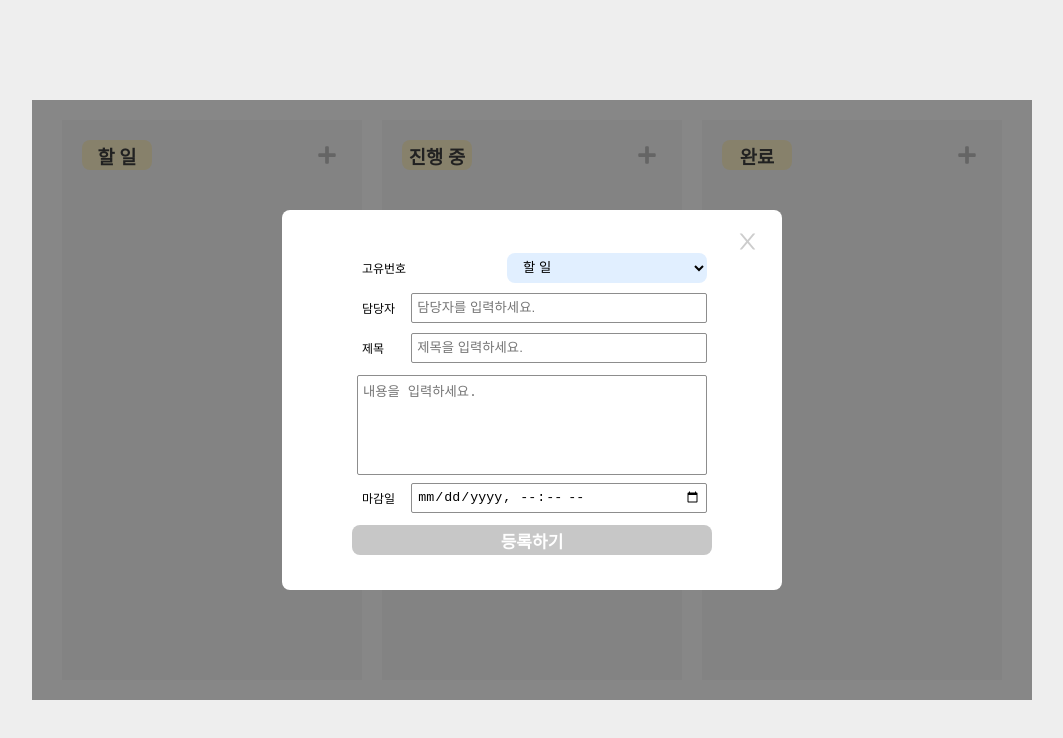
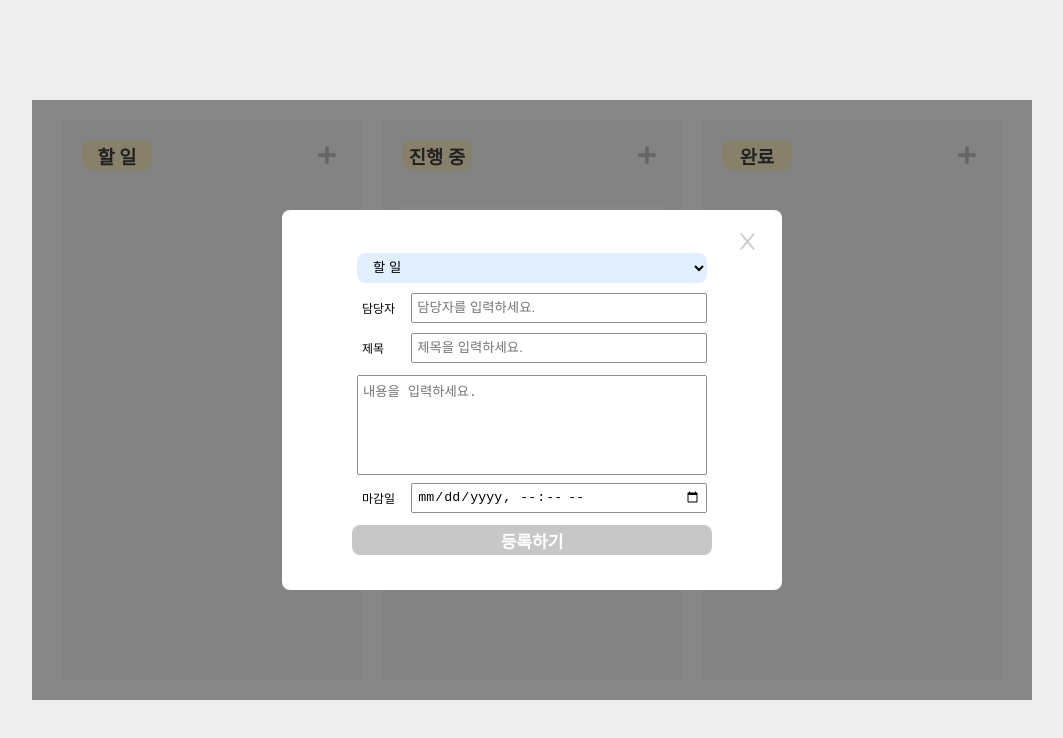
Before and after one commit to ShinjungOh/wanted-pre-onboarding-issue-tracking, a React (Create React App) app: page / in a window 1280 px wide. Both pictures are taken after a click on the element 435 px from the left and 155 px from the top of the page. Shown: the top 738 px of the page, without its empty margins (108-1171 px from the left). Built offline with nearby package versions, Linux system fonts and the light colour scheme.

Commit message:
feat: 이슈 수정 기능 구현

```diff
--- a/src/lib/type/IssueProps.ts
+++ b/src/lib/type/IssueProps.ts
@@ -1,6 +1,6 @@
 export interface IssueProps {
   state: string;
-  id: number;
+  id?: number;
   title: string;
   text: string;
   due: string;
--- a/src/ui/components/issueTracking/IssueCreate.tsx
+++ b/src/ui/components/issueTracking/IssueCreate.tsx
@@ -2,24 +2,36 @@ import React, { useMemo, useState } from 'react';
 import styled, { css } from 'styled-components';
 import { AiOutlineClose } from 'react-icons/ai';
 import { managers } from '../../../lib/dummydata/managerData';
+import { IssueProps } from '../../../lib/type/IssueProps';
+
+const MODAL_TYPE = {
+  CREATE: '등록하기',
+  EDIT: '수정하기',
+};
 
 interface Props {
   isOpen: boolean;
+  modalType: 'CREATE' | 'EDIT';
   isModalOpen: () => void;
   issueStateData: string[];
   selectedState: string;
-  handleChangeSelect: any;
+  issue: IssueProps;
   onSubmit: any;
 }
 
-const IssueCreate = ({ isOpen, isModalOpen, selectedState, issueStateData, onSubmit }: Props) => {
-  const [userInput, setUserInput] = useState({
+const IssueCreate = ({ isOpen, modalType, isModalOpen, selectedState, issueStateData, issue, onSubmit }: Props) => {
+  const [userInput, setUserInput] = useState(
+    modalType === 'CREATE'
+      ? {
           state: selectedState,
           title: '',
           text: '',
           due: '',
           manager: '',
-  });
+        }
+      : issue,
+  );
+  console.log(userInput);
   const [isOpenSearchList, setIsOpenSearchList] = useState(false);
   const [searchManagerList, setSearchManagerList] = useState<string[]>([]);
 
@@ -57,9 +69,9 @@ const IssueCreate = ({ isOpen, isModalOpen, selectedState, issueStateData, onSub
         userInput.title.length > 1 &&
         userInput.text.length > 1 &&
         userInput.due &&
-        searchManagerList.includes(userInput.manager)
+        managers.includes(userInput.manager)
       ),
-    [userInput.title, userInput.text, userInput.due, userInput.manager],
+    [userInput.title, userInput.text, userInput.due, userInput.manager, managers],
   );
 
   return (
@@ -70,8 +82,12 @@ const IssueCreate = ({ isOpen, isModalOpen, selectedState, issueStateData, onSub
             <AiOutlineClose color="#cdcdcd" />
           </CloseBox>
           <InputDetailContainer>
+            {modalType === 'EDIT' && (
+              <div style={{ width: '200px' }}>
                 <Label htmlFor="id">고유번호</Label>
-            <Input id="id" type="text" readOnly={true} />
+                <span style={{ marginLeft: '10px' }}>{issue.id}</span>
+              </div>
+            )}
             <SelectState onChange={handleChangeInput} name="state" value={userInput.state}>
               {issueStateData.map((item: string) => (
                 <option value={item} key={item}>
@@ -120,8 +136,8 @@ const IssueCreate = ({ isOpen, isModalOpen, selectedState, issueStateData, onSub
             <Label htmlFor="due">마감일</Label>
             <Input id="due" name="due" type="datetime-local" value={userInput.due} onChange={handleChangeInput} />
           </InputDetailContainer>
-          <Button onClick={() => onSubmit(userInput)} disabled={isValidate}>
-            등록하기
+          <Button onClick={() => onSubmit(userInput, modalType)} disabled={isValidate}>
+            {MODAL_TYPE[modalType]}
           </Button>
         </InputContainer>
       ) : null}
@@ -179,7 +195,7 @@ const InputContainer = styled.div`
 `;
 
 const SelectState = styled.select`
-  width: 200px;
+  width: 100%;
   height: 30px;
   padding: 2px 12px;
   background-color: #e1efff;
--- a/src/ui/components/issueTracking/IssueItem.tsx
+++ b/src/ui/components/issueTracking/IssueItem.tsx
@@ -7,11 +7,12 @@ import { AiOutlineClose } from 'react-icons/ai';
 interface IssueItemProps {
   issueState: string;
   handleOpenCreateModal: (issueState: string) => void;
+  handleOpenEditModal: (issue: IssueProps) => void;
   issues: IssueProps[];
   onDelete: any;
 }
 
-const IssueItem = ({ issueState, handleOpenCreateModal, issues, onDelete }: IssueItemProps) => {
+const IssueItem = ({ issueState, handleOpenCreateModal, handleOpenEditModal, issues, onDelete }: IssueItemProps) => {
   const handleCreateClick = () => {
     handleOpenCreateModal(issueState);
   };
@@ -26,7 +27,12 @@ const IssueItem = ({ issueState, handleOpenCreateModal, issues, onDelete }: Issu
       </Header>
       <IssueContainer>
         {issues.map((issue) => (
-          <Issue key={issue.id}>
+          <Issue
+            key={issue.id}
+            onClick={() => {
+              handleOpenEditModal(issue);
+            }}
+          >
             <div>{issue.title}</div>
             <div>{issue.manager}</div>
             <CloseBox onClick={() => onDelete(issue)}>
--- a/src/ui/pages/IssueTrackingPage.tsx
+++ b/src/ui/pages/IssueTrackingPage.tsx
@@ -3,6 +3,17 @@ import IssueItem from '../components/issueTracking/IssueItem';
 import styled from 'styled-components';
 import IssueCreate from '../components/issueTracking/IssueCreate';
 import { IssueProps } from '../../lib/type/IssueProps';
+
+const progressIssueFixure = {
+  id: 1,
+  state: '진행 중',
+  title: '안녕하세요',
+  text: '1234',
+  due: '2023-01-10T01:38',
+  manager: '송하나',
+};
+
+type ModalType = 'CREATE' | 'EDIT';
 
 const IssueTrackingPage = () => {
   const issueStateData = ['할 일', '진행 중', '완료'];
@@ -10,31 +21,43 @@ const IssueTrackingPage = () => {
   const [isOpen, setIsOpen] = useState(false);
   const [selectedState, setSelectedState] = useState('할 일');
   const [todoIssues, setTodoIssues] = useState<IssueProps[]>([]);
-  const [progressIssues, setProgressIssues] = useState<IssueProps[]>([]);
+  const [progressIssues, setProgressIssues] = useState<IssueProps[]>([progressIssueFixure]);
   const [doneIssues, setDoneIssues] = useState<IssueProps[]>([]);
+  const [modalIssue, setModalIssue] = useState<IssueProps>({
+    state: selectedState,
+    title: '',
+    text: '',
+    due: '',
+    manager: '',
+  });
+  const [modalType, setModalType] = useState<ModalType>('CREATE');
 
   const nextId = useRef(0);
 
-  console.log(nextId);
-
-  console.log('todoIssues', todoIssues);
-  console.log('progressIssues', progressIssues);
-  console.log('doneIssues', doneIssues);
+  // console.log(nextId);
+  //
+  // console.log('todoIssues', todoIssues);
+  // console.log('progressIssues', progressIssues);
+  // console.log('doneIssues', doneIssues);
 
   const handleToggleOpen = () => {
     setIsOpen((prev) => !prev);
   };
 
   const handleOpenCreateModal = (issueState: string) => {
+    setModalType('CREATE');
     setSelectedState(issueState);
     handleToggleOpen();
   };
 
-  const handleChangeSelect = (e: any) => {
-    setSelectedState(e.target.value);
+  const handleOpenEditModal = (issue: IssueProps) => {
+    setModalType('EDIT');
+    setModalIssue(issue);
+    handleToggleOpen();
   };
 
-  const handleIssueSubmit = (userInput: IssueProps) => {
+  const handleIssueSubmit = (userInput: IssueProps, modalType: ModalType) => {
+    if (modalType === 'CREATE') {
       nextId.current += 1;
       if (userInput.state === '할 일') {
         setTodoIssues([
@@ -63,6 +86,19 @@ const IssueTrackingPage = () => {
           },
         ]);
       }
+    }
+
+    if (modalType === 'EDIT') {
+      if (userInput.state === '할 일') {
+        setTodoIssues((prevIssue) => prevIssue.map((issue) => (issue.id === userInput.id ? userInput : issue)));
+      }
+      if (userInput.state === '진행 중') {
+        setProgressIssues((prevIssue) => prevIssue.map((issue) => (issue.id === userInput.id ? userInput : issue)));
+      }
+      if (userInput.state === '완료') {
+        setDoneIssues((prevIssue) => prevIssue.map((issue) => (issue.id === userInput.id ? userInput : issue)));
+      }
+    }
     handleToggleOpen();
   };
 
@@ -80,35 +116,37 @@ const IssueTrackingPage = () => {
     }
   };
 
-  const handleIssueUpdate = (userInput: IssueProps) => {};
-
   return (
     <Container>
       {isOpen && (
         <IssueCreate
           isOpen={isOpen}
-          isModalOpen={handleToggleOpen}
+          modalType={modalType}
           issueStateData={issueStateData}
           selectedState={selectedState}
-          handleChangeSelect={handleChangeSelect}
+          issue={modalIssue}
+          isModalOpen={handleToggleOpen}
           onSubmit={handleIssueSubmit}
         />
       )}
       <IssueItem
         issueState="할 일"
         handleOpenCreateModal={handleOpenCreateModal}
+        handleOpenEditModal={handleOpenEditModal}
         issues={todoIssues}
         onDelete={handleIssueDelete}
       />
       <IssueItem
         issueState="진행 중"
         handleOpenCreateModal={handleOpenCreateModal}
+        handleOpenEditModal={handleOpenEditModal}
         issues={progressIssues}
         onDelete={handleIssueDelete}
       />
       <IssueItem
         issueState="완료"
         handleOpenCreateModal={handleOpenCreateModal}
+        handleOpenEditModal={handleOpenEditModal}
         issues={doneIssues}
         onDelete={handleIssueDelete}
       />
```
Lines whose indentation alone changed are shown as unchanged.
